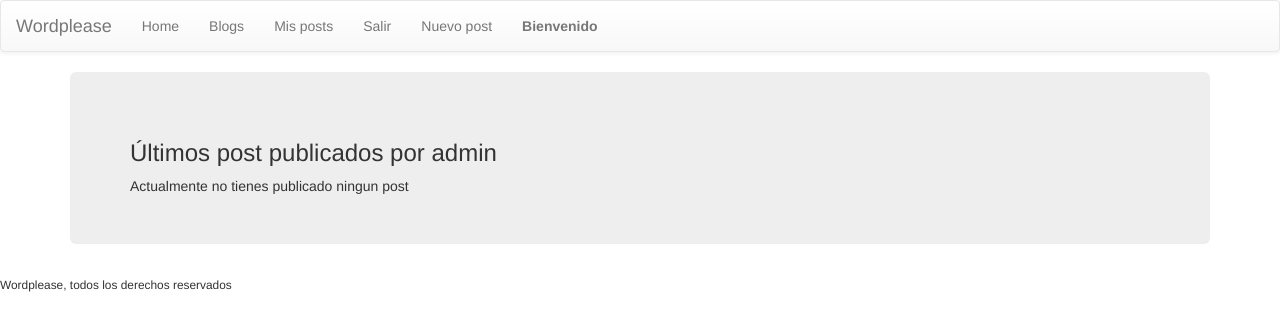
After one commit to walnow78/wordplese, a Django app: a page that uses wordplease/templates/base.html in a window 1280 px wide. The commit adds this page. Shown: the top 331 px of the page. Run offline with Django 3.2, Linux system fonts and the light colour scheme; a user stored in the database is signed in; data comes from the database, SQL or seed files in the repository; both versions use the stored data as it was after the commit; some libraries are stand-ins or nearby versions.

Commit message:
Creada la pagina para ver los post del usuario registrado

```diff
--- /dev/null
+++ b/blogs/templates/blogs/posts_current_user.html
@@ -0,0 +1,12 @@
+{% extends 'base.html' %}
+
+{% block section %}
+
+   <h3>Últimos post publicados por {{ user }} </h3>
+
+    {% if post_list|length > 0 %}
+        {% include 'blogs/posts_loop.html' with post_list=object_list %}
+    {% else %}
+       Actualmente no tienes publicado ningun post
+    {% endif %}
+{% endblock %}
--- a/blogs/views.py
+++ b/blogs/views.py
@@ -6,8 +6,16 @@ from django.http import HttpResponseNotFound
 from django.shortcuts import render
 from blogs.models import Post
 from django.utils.decorators import method_decorator
-from django.views.generic import View
+from django.views.generic import View, ListView
 from django.contrib.auth.models import User
+
+class PostCurrentUser(ListView):
+    model = Post
+    template_name ='blogs/posts_current_user.html'
+
+    def get_queryset(self):
+        queryset = super(PostCurrentUser, self).get_queryset()
+        return queryset.filter(owner=self.request.user)
 
 class HomeView(View):
 
--- a/wordplease/templates/base.html
+++ b/wordplease/templates/base.html
@@ -19,8 +19,10 @@
                 <li> <a href="{% url 'home' %}">Home</a></li>
                 <li><a href="{% url 'blog_list' %}">Blogs</a></li>
                 {% if user.is_authenticated %}
+                   <li> <a href="{% url 'posts_current_user' %}">Mis posts</a></li>
                    <li> <a href="{% url 'user_logout' %}">Salir</a></li>
                    <li> <a href="{% url 'post_create' %}">Nuevo post</a></li>
+                   <li> <a href="{% url 'posts_current_user' %}"> <strong>Bienvenido {{ user.first_name }} {{ user.last_name }} </strong></a></li>
                 {% else %}
                   <li>  <a href="{% url 'user_login' %}">Entrar</a></li>
                   <li>  <a href="{% url 'user_signup' %}">Signup</a></li>
--- a/wordplease/urls.py
+++ b/wordplease/urls.py
@@ -1,6 +1,6 @@
 from django.conf.urls import include, url
 from django.contrib import admin
-from blogs.views import HomeView, PostDetailView, BlogListView, BlogListDetailView, CreatePostView
+from blogs.views import HomeView, PostDetailView, BlogListView, BlogListDetailView, CreatePostView, PostCurrentUser
 from users.views import LoginView, LogoutView, SignupView
 from django.contrib.auth.decorators import login_required
 
@@ -16,6 +16,7 @@ urlpatterns = [
     url(r'^$', HomeView.as_view(), name='home'),
     url(r'^posts/(?P<pk>[0-9]+)$', PostDetailView.as_view(), name='post'),
     url(r'^posts/new$', CreatePostView.as_view(), name='post_create'),
+    url(r'^myposts/$', login_required(PostCurrentUser.as_view()), name='posts_current_user'),
     # Users URL
 
     url(r'^login$', LoginView.as_view(), name='user_login'),
```
Also changed, not shown: db.sqlite3.
